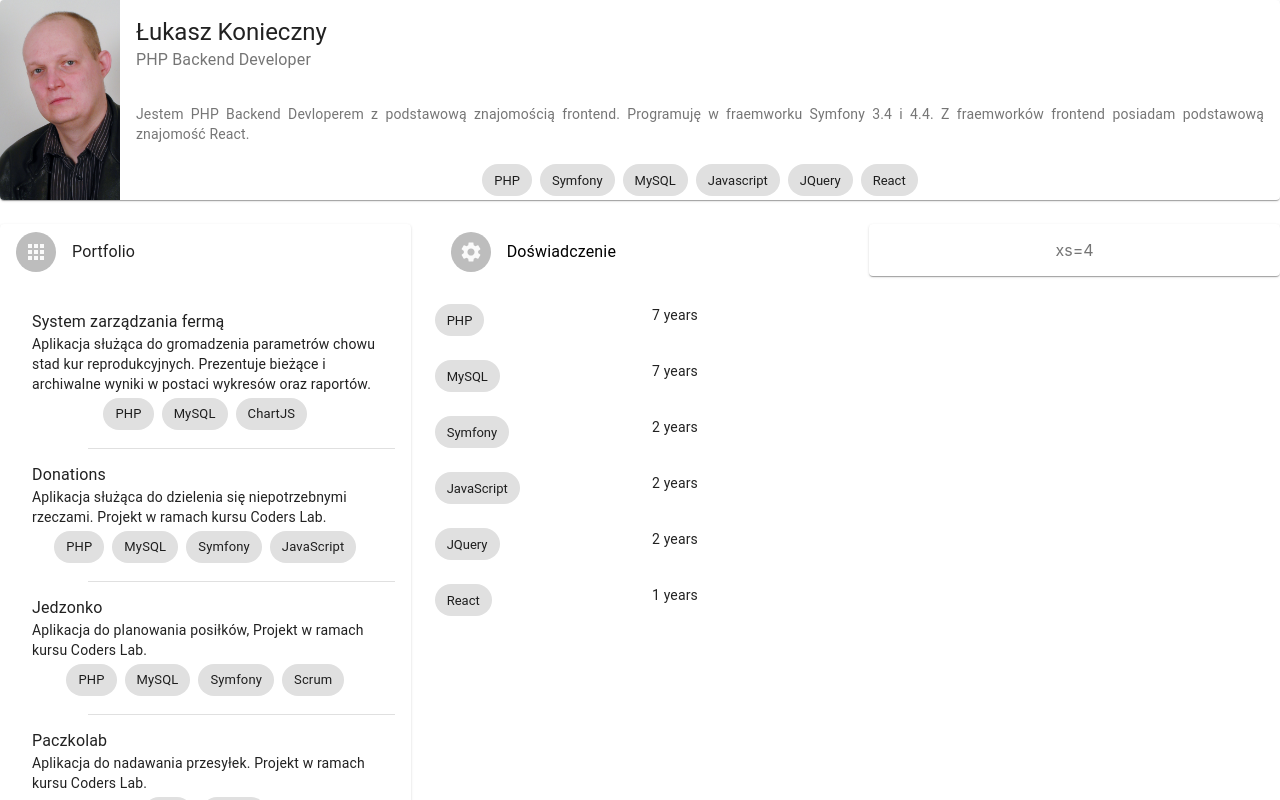
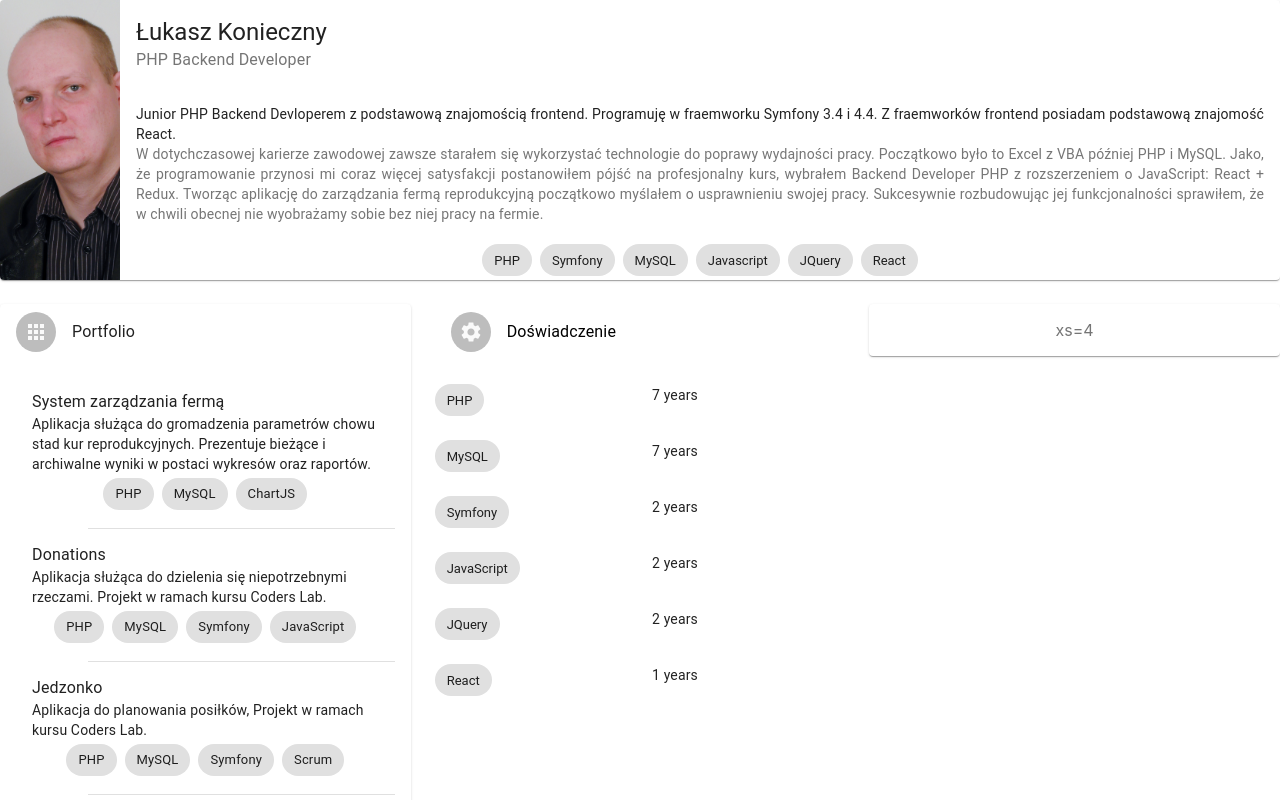
Before and after one commit to LookasNorman/lookas-site, a React (Create React App) app: page / in a window 1280 px wide. Shown: the top 800 px of the page. Built offline with nearby package versions, Linux system fonts and the light colour scheme.

Commit message:
Added new info to About Me

```diff
--- a/src/components/AboutMe.js
+++ b/src/components/AboutMe.js
@@ -41,9 +41,17 @@ export default function AboutMe() {
       <div className={classes.details}>
         <CardHeader title="Łukasz Konieczny" subheader="PHP Backend Developer" />
         <CardContent className={classes.content}>
+          <Typography variant="body2" color="textPrimary" component="p" align="justify">
+            Junior PHP Backend Devloperem z podstawową znajomością frontend. Programuję w fraemworku Symfony 3.4 i 4.4.
+            Z fraemworków frontend posiadam podstawową znajomość React.
+          </Typography>
           <Typography variant="body2" color="textSecondary" component="p" align="justify">
-            Jestem PHP Backend Devloperem z podstawową znajomością frontend. Programuję w fraemworku Symfony 3.4 i 4.4.
-            Z fraemworków frontend posiadam podstawową znajomość React.
+            W dotychczasowej karierze zawodowej zawsze starałem się wykorzystać technologie do poprawy wydajności pracy.
+            Początkowo było to Excel z VBA później PHP i MySQL. Jako, że programowanie przynosi mi coraz więcej
+            satysfakcji postanowiłem pójść na profesjonalny kurs, wybrałem Backend Developer PHP z rozszerzeniem o
+            JavaScript: React + Redux. Tworząc aplikację do zarządzania fermą reprodukcyjną początkowo myślałem o
+            usprawnieniu swojej pracy. Sukcesywnie rozbudowując jej funkcjonalności sprawiłem, że w chwili obecnej nie
+            wyobrażamy sobie bez niej pracy na fermie.
           </Typography>
         </CardContent>
         <div className={classes.chip}>
```
